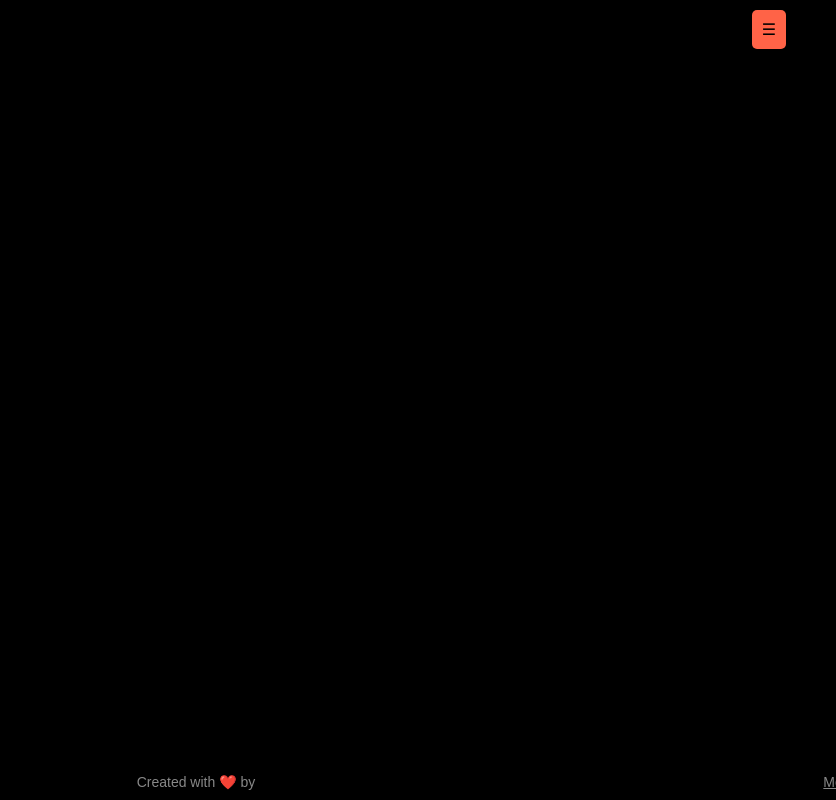
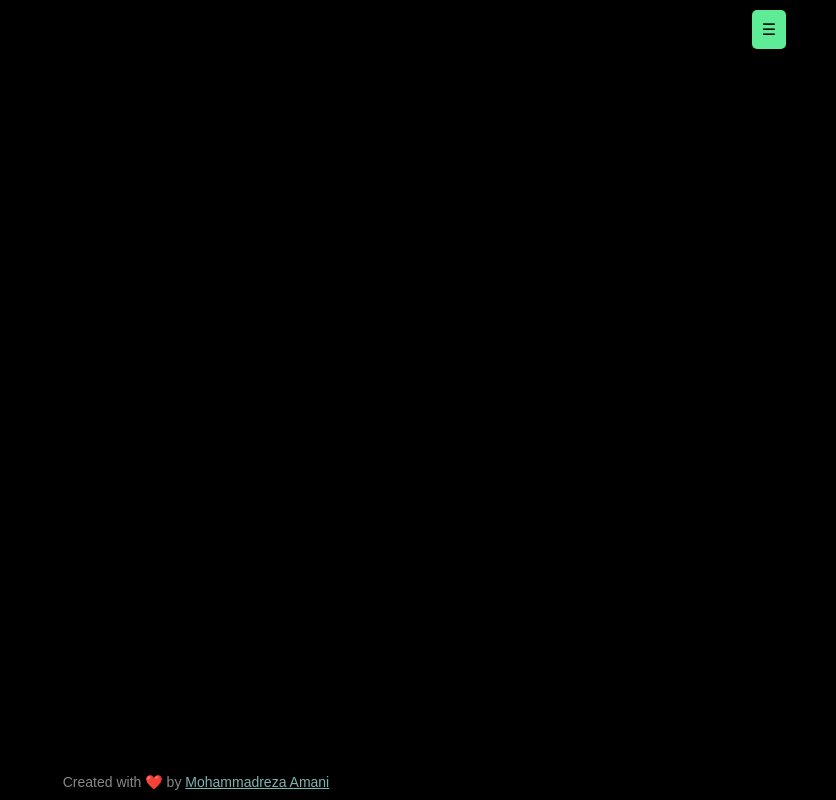
Before and after one commit to MohammadrezaAmani/3dme, a plain HTML site: page index.html in a window 1280 px wide. Shown: the whole page, without its empty margins (444-1280 px from the left). Drawn offline with nearby package versions, Linux system fonts and the light colour scheme.

Commit message:
minor changes.

```diff
--- a/index.html
+++ b/index.html
@@ -72,7 +72,7 @@
         top: 10px;
         right: 50px;
         z-index: 20;
-        background-color: #ff6347;
+        background-color: #5fec97;
         padding: 10px;
         border-radius: 5px;
         cursor: pointer;
@@ -85,13 +85,18 @@
         font-size: 14px;
         color: #888;
       }
-      a {
-        position: fixed;
-        bottom: 10px;
-        width: 100%;
-        text-align: center;
-        font-size: 14px;
-        color: #888;
+      a:link {
+        color: #7eb4b2;
+      }
+
+      /* visited link */
+      a:visited {
+        color: #7eb4b2;
+      }
+
+      /* selected link */
+      a:active {
+        color: #7eb4b2;
       }
     </style>
   </head>
@@ -255,7 +260,9 @@
     </script>
     <footer>
       Created with ❤️ by
-      <a href="https://github.com/MohammadrezaAmani"> Mohammadreza Amani</a>
+      <a class="link" href="https://github.com/MohammadrezaAmani">
+        Mohammadreza Amani</a
+      >
     </footer>
   </body>
 </html>
```
Also changed, not shown: 1 other file.
